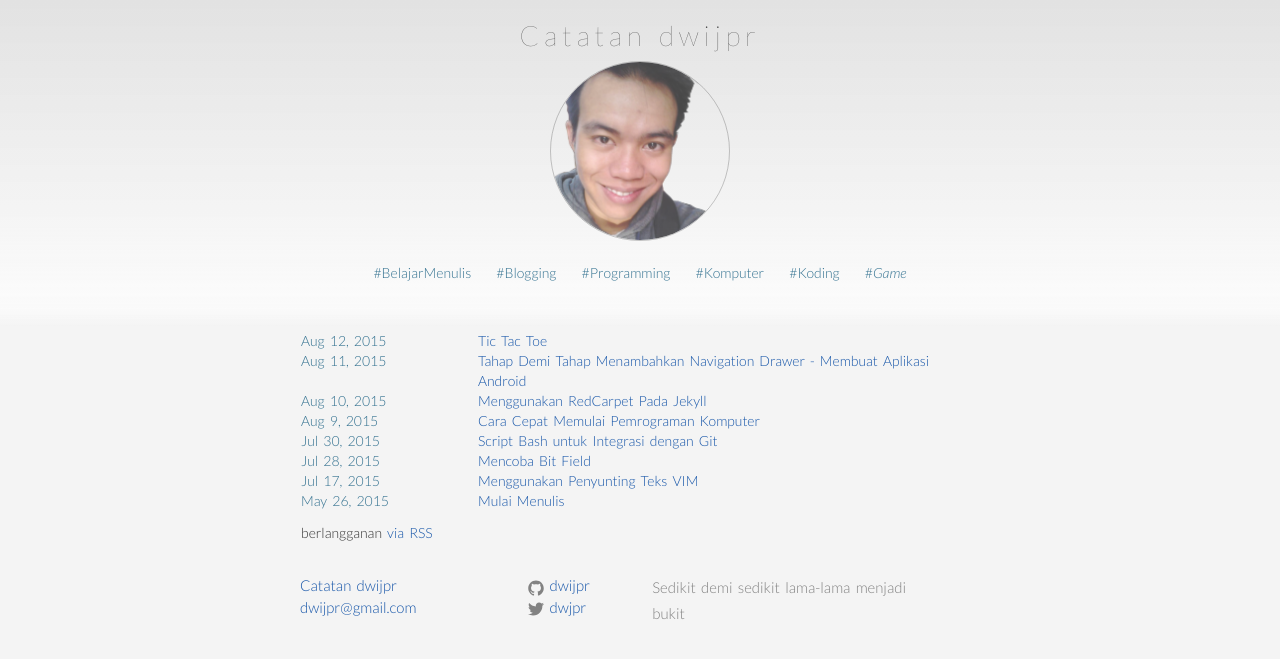
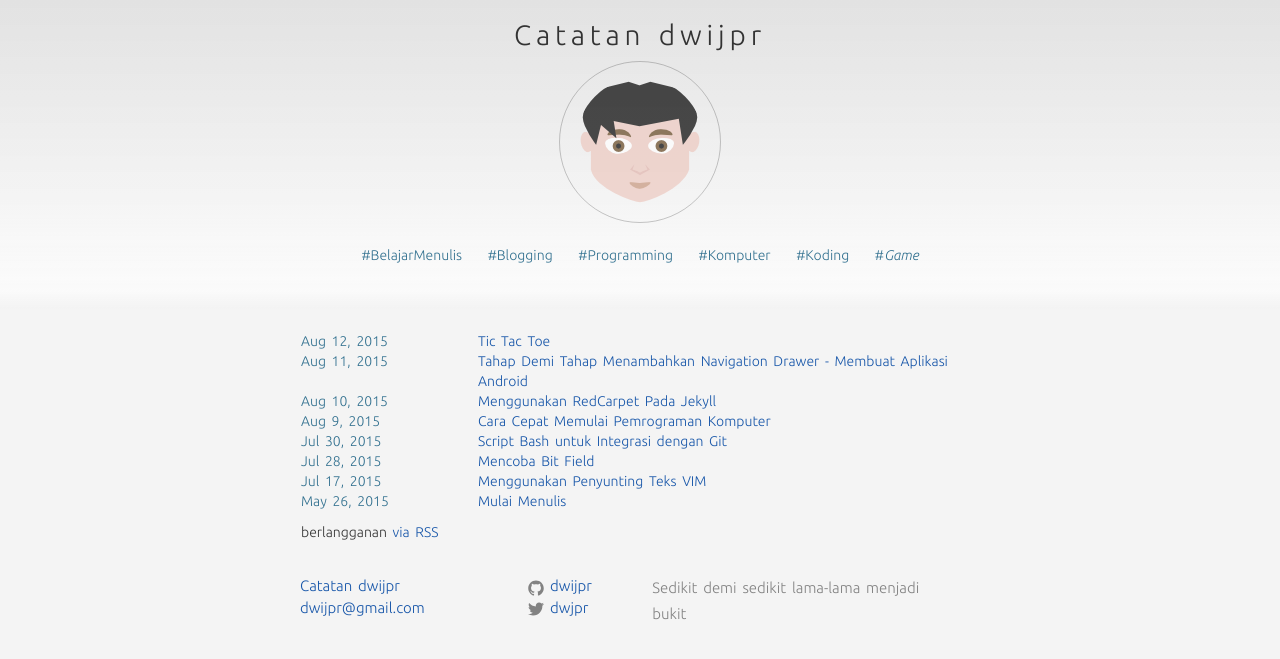
Before and after one commit to dwijpr/dwijpr.github.io, a Jekyll site: the page built from index.html, in a window 1280 px wide. Shown: the top 659 px of the page. Built offline with Jekyll 4.4.1, drawn with Linux system fonts in a browser that asks for light colours; nearby versions of some CDN libraries; Markdown is read by kramdown in place of the engine named in the settings.

Commit message:
update font, img face styling

```diff
--- a/_includes/ganteng.html
+++ b/_includes/ganteng.html
@@ -1,6 +1,6 @@
 <style>
     .container-front-page h1{
-        font-family: Lato, Arial;
+        font-family: Ubuntu, Arial;
         letter-spacing: .1725em;
         font-weight: lighter;
     }
@@ -42,10 +42,10 @@
             <h1>Catatan dwijpr</h1>
             <div id="main-image-wrapper">
                 <img
-                    src="assets/img/myphoto.png"
+                    src="assets/img/dwi.png"
                     id="main-image"
                     class="img-circle img-responsive"
-                    style="opacity: .7;"
+                    style="opacity: .7;padding: 16px;"
                 >
                 <p class="lead">
                     <div class="fade-big-wrapper">
--- a/_includes/head.html
+++ b/_includes/head.html
@@ -2,8 +2,8 @@
     <meta charset="utf-8">
     <meta http-equiv="X-UA-Compatible" content="IE=edge">
     <meta name="viewport" content="width=device-width, initial-scale=1">
-    <link rel="icon" type="image/png" href="assets/img/favicon.png"/>
-    <link rel="shortcut icon" type="image/png" href="assets/img/favicon.png"/>
+    <link rel="icon" type="image/png" href="assets/img/dwi.png"/>
+    <link rel="shortcut icon" type="image/png" href="assets/img/dwi.png"/>
     <title>
         {% if page.title %}
             {{ site.title | append:' | '}}{{ page.title }}
--- a/_includes/header.html
+++ b/_includes/header.html
@@ -4,13 +4,13 @@
             <div class="home">~</div>
             <div class="site-title">{{ site.title }}</div>
             <div class="photoframe">
-                <img src="assets/img/myphoto-small.png">
+                <img src="assets/img/dwi.png" style="padding: 8px;">
             </div>
         </div>
         <div class="visible-xs wrapper">
             <div class="site-title">{{ site.title }}</div>
             <div class="photoframe">
-                <img src="assets/img/myphoto-small.png">
+                <img src="assets/img/dwi.png" style="padding: 8px;">
             </div>
         </div>
     </a>
--- a/css/font.css
+++ b/css/font.css
@@ -1,5 +1,5 @@
 html, body{
-    font-family: 'Lato', Helvetica, Arial, sans-serif;
+    font-family: Ubuntu, Helvetica, Arial, sans-serif;
     word-spacing: .1715em;
 }
 
```
Also changed, not shown: assets/img/dwi.png (added), 12 other files.
